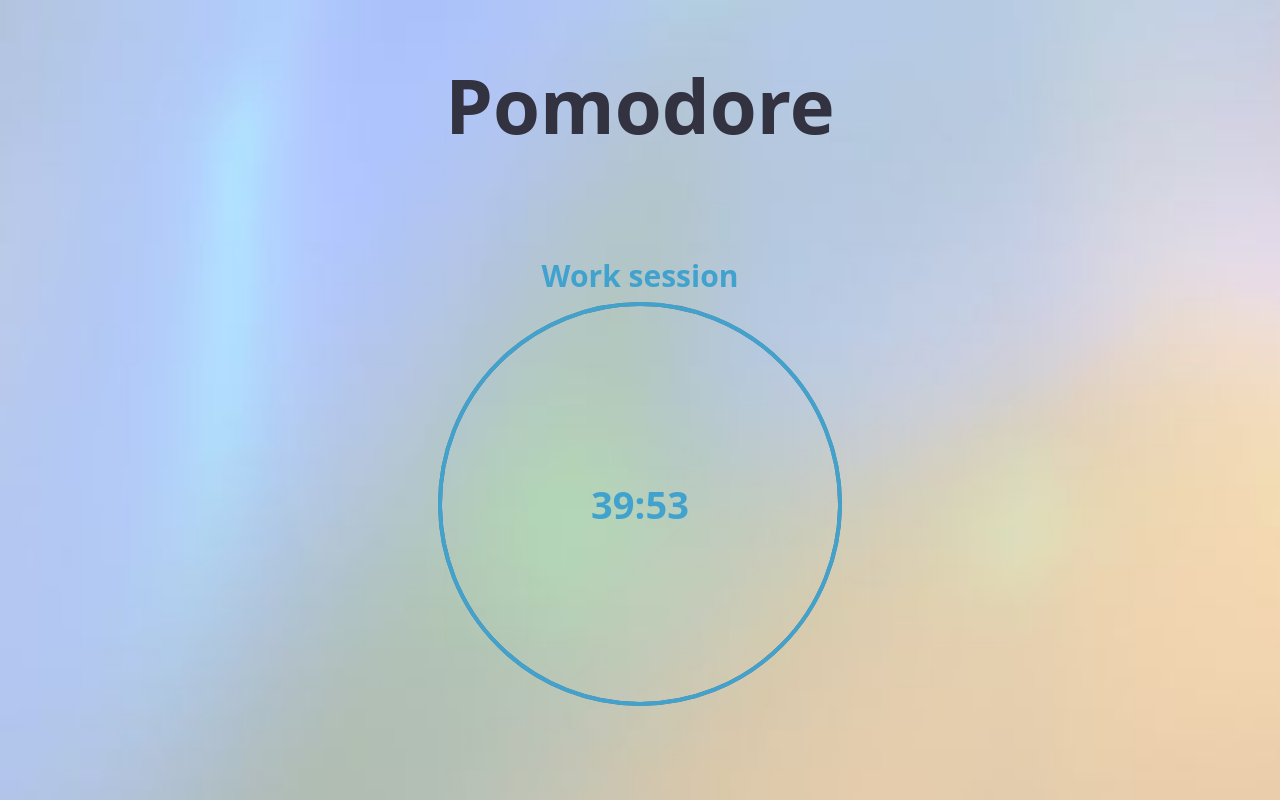
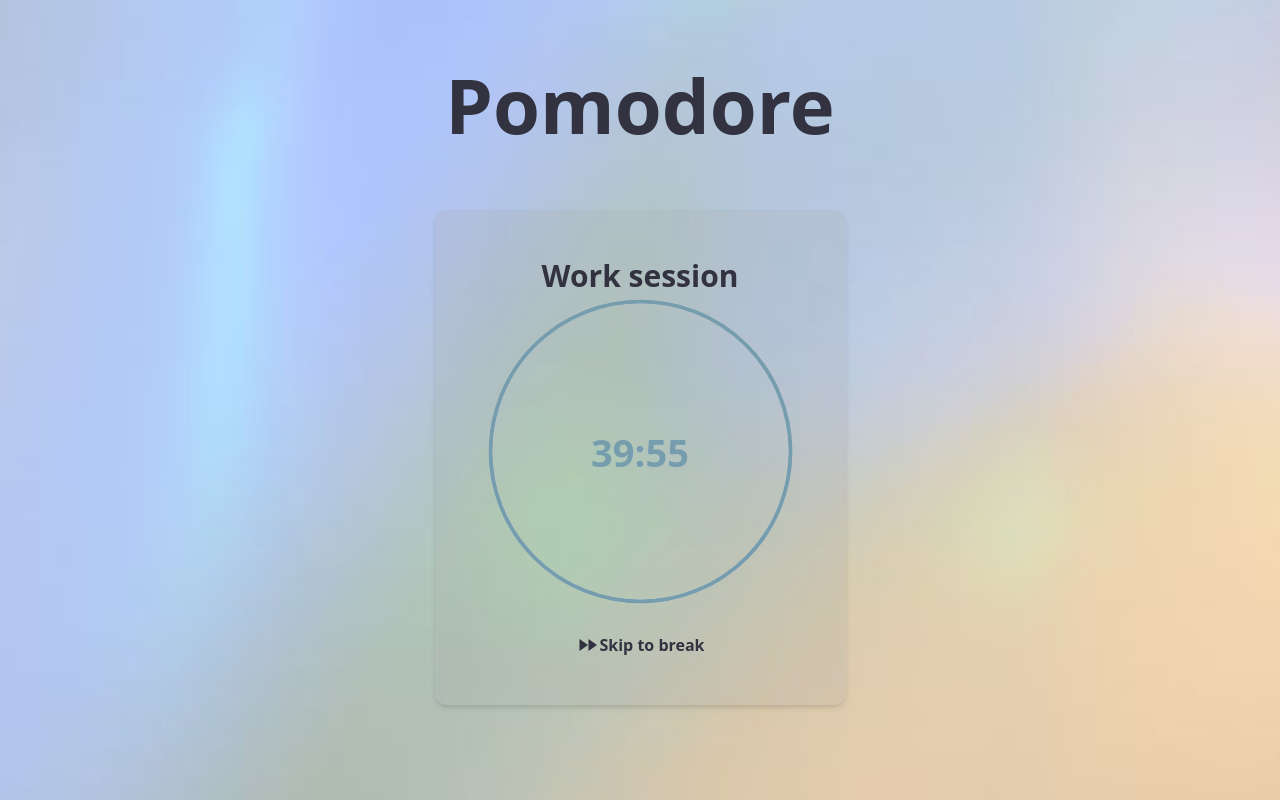
Before and after one commit to bvinicius/pomodore-app, a Vue app: page /#/session in a window 1280 px wide. Built offline with nearby package versions, Linux system fonts and the light colour scheme; what @phosphor-icons/vue would draw is missing.

Commit message:
Improves animation between views

```diff
--- a/src/primary/components/ecossystems/PomoSession.vue
+++ b/src/primary/components/ecossystems/PomoSession.vue
@@ -1,10 +1,13 @@
 <template>
+    <PomoCard class="mx-auto">
         <div class="flex flex-col justify-between">
             <div
                 v-if="pomoStore.session.current"
                 class="flex justify-center items-center"
             >
-            <span class="text-2xl md:text-3xl font-semibold text-primary-400">
+                <span
+                    class="text-2xl md:text-3xl font-semibold text-on-container-500"
+                >
                     {{
                         pomoStore.session.current === PomoSessionType.WORK
                             ? 'Work session'
@@ -13,13 +16,20 @@
                 </span>
             </div>
             <PomoSessionCountdown
-            v-if="pomoStore.session.timeLeft"
                 class="mx-auto"
                 :from="pomoStore.currentSessionLength * 60"
-            :radius="200"
-            :time-left="pomoStore.session.timeLeft"
+                :radius="150"
+                :time-left="pomoStore.session.timeLeft || 0"
             />
         </div>
+        <div
+            class="flex items-center justify-center mt-6 cursor-pointer"
+            @click="runner.startNextSession"
+        >
+            <PomoIcon name="fast_forward"></PomoIcon>
+            <span class="font-semibold">Skip to break</span>
+        </div>
+    </PomoCard>
 </template>
 
 <script setup lang="ts">
@@ -32,6 +42,8 @@ import { PomoRunner } from '@/secondary/PomodoreRunner';
 import { injectSafe } from '@/primary/infrastructure/dependency-injection';
 import { POMO_RUNNER } from '@/primary/infrastructure/dependency-symbols';
 import { HomeView } from '@/primary/infrastructure/router/homeViews';
+import PomoCard from '../molecules/PomoCard.vue';
+import PomoIcon from '../atoms/PomoIcon.vue';
 
 const router = useRouter();
 const pomoStore = usePomoStore();
--- a/src/primary/components/molecules/PomoCountdownSpinner.vue
+++ b/src/primary/components/molecules/PomoCountdownSpinner.vue
@@ -6,7 +6,7 @@
         <slot></slot>
         <svg class="absolute w-full h-full top-0 right-0 z-50">
             <circle
-                class="countdown__foreground-ring stroke-primary-400"
+                class="countdown__foreground-ring stroke-primary-600"
                 :r="radius"
                 cx="50%"
                 cy="50%"
@@ -14,7 +14,7 @@
         </svg>
         <svg class="absolute w-full h-full top-0 right-0 z-0">
             <circle
-                class="countdown__background-ring stroke-gray-500"
+                class="countdown__background-ring stroke-primary-300"
                 :r="radius"
                 cx="50%"
                 cy="50%"
@@ -46,7 +46,7 @@ const padding = computed(() =>
 const circunferencePx = computed(() => Math.PI * props.radius * 2 + 'px');
 const containerSizePx = computed(() => props.radius * 2 + padding.value + 'px');
 const durationAnimation = computed(
-    () => `countdown ${props.duration}s linear infinite forwards`
+    () => `countdown ${props.duration}s linear forwards`
 );
 </script>
 
--- a/src/primary/components/molecules/PomoSessionCountdown.vue
+++ b/src/primary/components/molecules/PomoSessionCountdown.vue
@@ -4,7 +4,8 @@
         :duration="from"
     >
         <span
-            class="text-2xl md:text-4xl font-semibold text-primary-400 tabular-nums"
+            class="text-2xl md:text-4xl font-semibold text-primary-600 tabular-nums transition-all"
+            :class="{ 'text-primary-300': timeLeft === 0 }"
         >
             {{ toMinuteFormat(timeLeft) }}
         </span>
--- a/src/primary/pages/HomePage.vue
+++ b/src/primary/pages/HomePage.vue
@@ -1,21 +1,22 @@
 <template>
     <div class="animate-fade">
-        <div class="flex flex-col justify-center gap-12 md:gap-24">
+        <div class="flex flex-col justify-center gap-12 md:gap-12">
             <div class="flex flex-col">
                 <span
-                    class="text-4xl sm:text-8xl text-center font-bold select-none"
+                    class="text-4xl sm:text-8xl text-center font-bold select-none transition-all duration-500"
+                    :class="{ 'sm:text-4xl': isSessionView }"
                 >
                     Pomodore
                 </span>
                 <span
                     v-if="isSettingsView"
-                    class="font-semibold text-center animate-fade"
+                    class="font-semibold text-center animate-fade-fast"
                 >
                     A tool to do more things spending less time.
                 </span>
             </div>
 
-            <router-view> </router-view>
+            <router-view class="animate-fade-fast"> </router-view>
         </div>
     </div>
 </template>
@@ -27,7 +28,7 @@ import { usePomoStore } from '@/primary/infrastructure/store/pomoStore';
 import { PomoRunner } from '@/secondary/PomodoreRunner';
 import { useViewInfo } from '../infrastructure/composables/useViewInfo';
 
-const { isSettingsView } = useViewInfo();
+const { isSettingsView, isSessionView } = useViewInfo();
 
 const pomoStore = usePomoStore();
 
--- a/tailwind.config.js
+++ b/tailwind.config.js
@@ -10,8 +10,10 @@ module.exports = {
             },
             colors: {
                 primary: {
+                    300: '#E2E2E2',
                     400: '#41A3CD',
-                    500: '#4B8AA5'
+                    500: '#4B8AA5',
+                    600: '#769DAE'
                 },
                 'on-container': {
                     400: '#FFFCE2',
@@ -35,7 +37,8 @@ module.exports = {
                 'primary-active': '0px 0px 6px #F5F5F5'
             },
             animation: {
-                fade: 'fade 0.5s ease-in-out'
+                fade: 'fade 0.5s ease-in-out',
+                'fade-fast': 'fade 0.2s ease-in-out'
             },
             keyframes: {
                 fade: {
```
Lines whose indentation alone changed are shown as unchanged.
